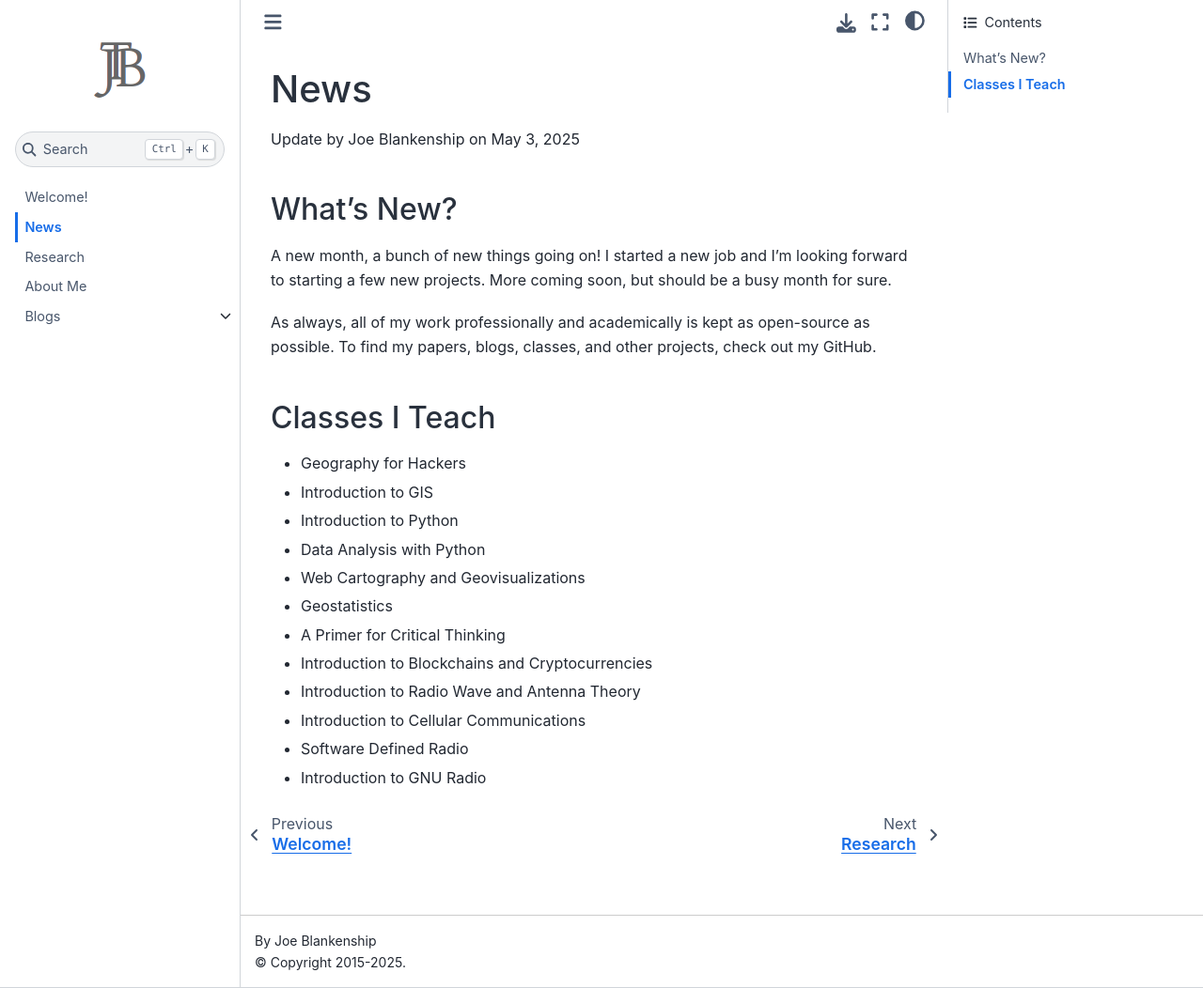
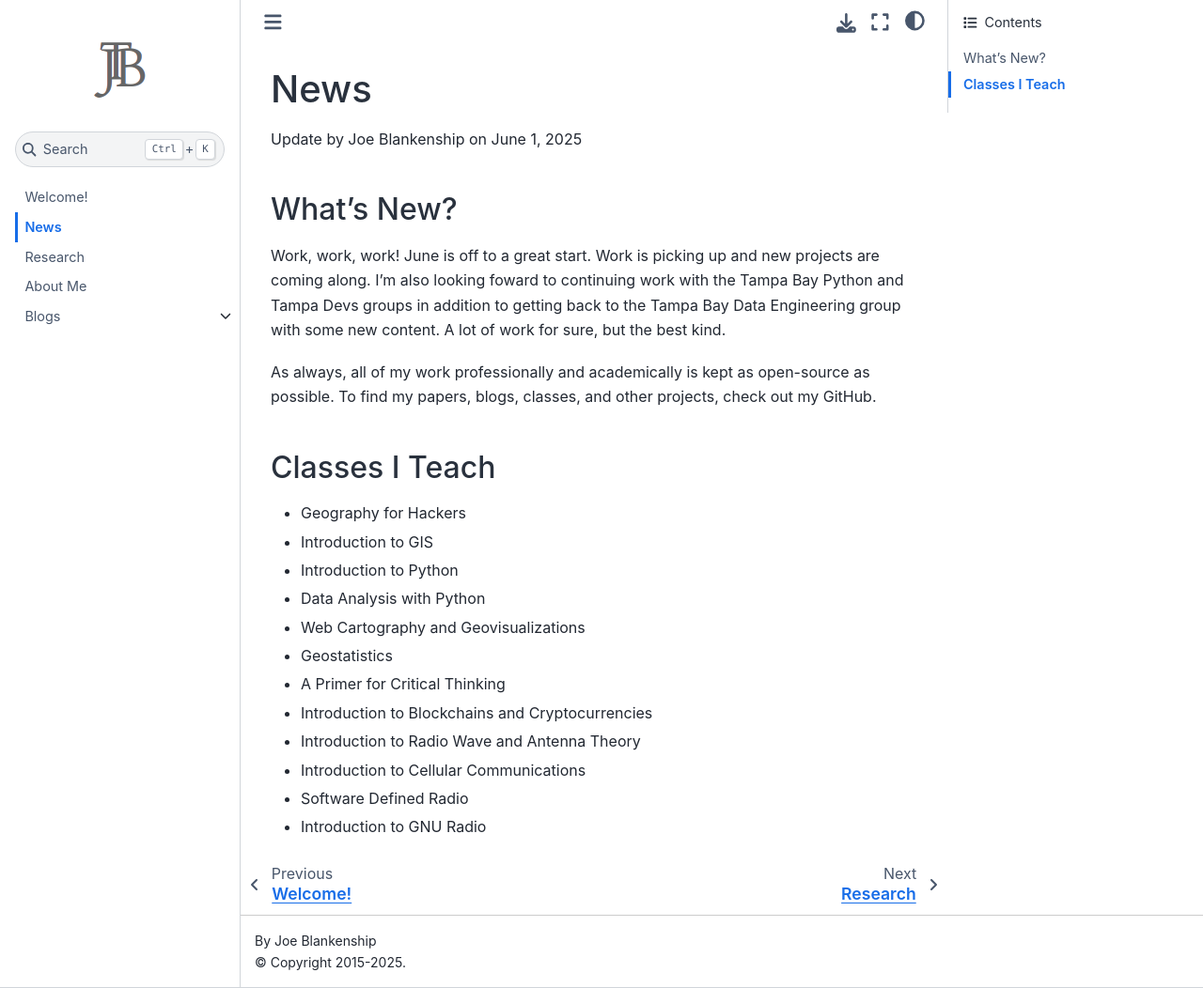
Before and after one commit to joeblankenship1/thejoeblankenship, a Jupyter Book: the page built from website/news.md, in a window 1280 px wide and 1052 px high. Shown: the whole window at 94% size. Built offline with Jupyter Book 1.0.4 settings and Sphinx 7.4.7 and the Sphinx Book theme 1.1.4, drawn with Linux system fonts in a browser that asks for light colours.

Commit message:
update news and rss

```diff
--- a/website/news.md
+++ b/website/news.md
@@ -1,10 +1,10 @@
 # News
 
-Update by Joe Blankenship on May 3, 2025
+Update by Joe Blankenship on June 1, 2025
 
 ## What's New?
 
-A new month, a bunch of new things going on! I started a new job and I'm looking forward to starting a few new projects. More coming soon, but should be a busy month for sure.
+Work, work, work! June is off to a great start. Work is picking up and new projects are coming along. I'm also looking foward to continuing work with the Tampa Bay Python and Tampa Devs groups in addition to getting back to the Tampa Bay Data Engineering group with some new content. A lot of work for sure, but the best kind.
 
 As always, all of my work professionally and academically is kept as open-source as possible. To find my papers, blogs, classes, and other projects, check out my GitHub.
 
--- a/website/rss/thejoeblankenship_rss.xml
+++ b/website/rss/thejoeblankenship_rss.xml
@@ -19,11 +19,11 @@ xmlns:atom="http://www.w3.org/2005/Atom"
 <language>en</language>
 
 <item>
-  <title>News for May!</title>
+  <title>News for June!</title>
   <guid isPermaLink="true">https://thejoeblankenship.com/news</guid>
   <link>https://thejoeblankenship.com/news</link>
-  <pubDate>Sat, 03 May 2025 05:00:00 +0500</pubDate>
-  <description>Latest updates for May 2025!</description>
+  <pubDate>Sun, 01 June 2025 05:00:00 +0500</pubDate>
+  <description>Latest updates for June 2025!</description>
 </item>
 
 <item>
```
